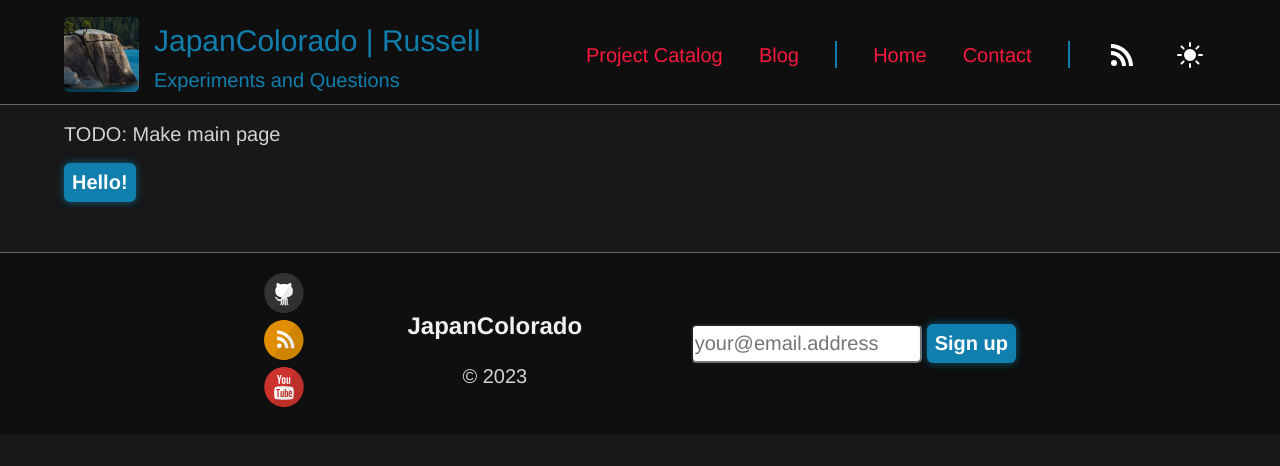
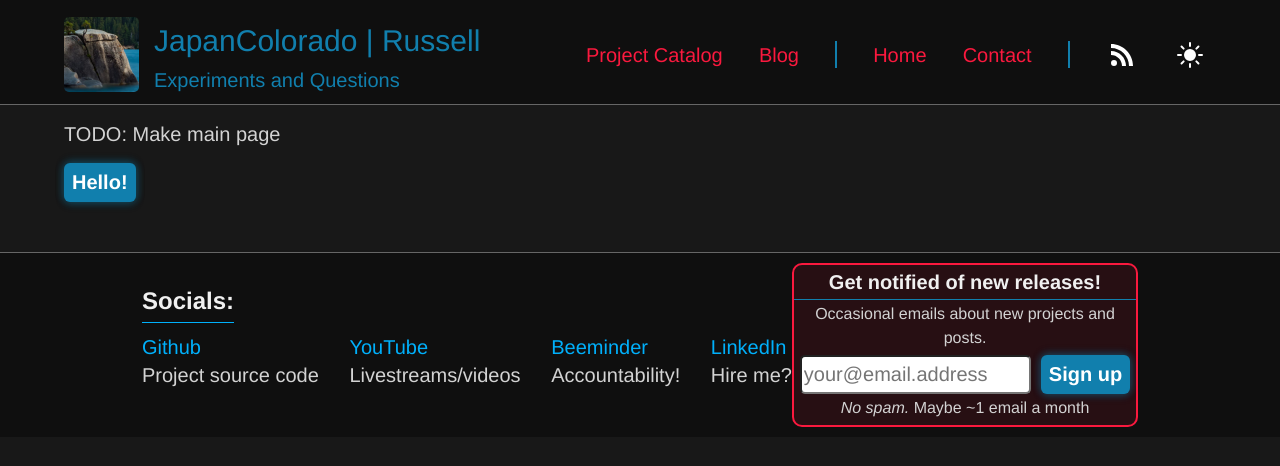
Before and after one commit to JapanColorado/japancolorado.github.io, a Jekyll site: the page built from index.html, in a window 1280 px wide. Shown: the top 466 px of the page. Built offline with Jekyll 4.4.1, drawn with Linux system fonts in a browser that asks for light colours.

Commit message:
Finish main layout of footer

```diff
--- a/_layouts/default.html
+++ b/_layouts/default.html
@@ -93,12 +93,18 @@
     <div class="wrapper-footer">
       <div class="container">
         <footer class="footer">
-          <div class="icons">{% include svg-icons.html %}</div>
-          <div>
-            <h2>JapanColorado</h2>
-            <p>&copy; 2023</p>
+          <div class="socials">
+            <h2>Socials:</h2>
+            <ul class="links">
+              <li><a>Github</a><p>Project source code</p></li>
+              <li><a>YouTube</a><p>Livestreams/videos</p></li>
+              <li><a>Beeminder</a><p>Accountability!</p></li>
+              <li><a>LinkedIn</a><p>Hire me?</p></li>
+            </ul>
           </div>
-
+          <div class="signup">
+            <h3>Get notified of new releases!</h3>
+            <p>Occasional emails about new projects and posts.</p>
             <form
               method="post"
               action="https://weightless.so/api/lists/s6ousm21/subscribe"
@@ -115,6 +121,8 @@
               />
               <button type="submit" class="btn">Sign up</button>
             </form>
+            <p><em>No spam.</em> Maybe ~1 email a month</p>
+          </div>
         </footer>
       </div>
     </div>
--- a/_sass/_footer.scss
+++ b/_sass/_footer.scss
@@ -5,12 +5,11 @@
   background-color: $headerBlack;
 }
 footer {
-  padding: 20px 200px;
+  //padding: 20px 0px;
   text-align: center;
   display: flex;
   align-items: center;
   justify-content: space-between;
-  justify-items: center;
 }
 .icons {
   display: flex;
@@ -18,8 +17,27 @@ footer {
 }
 .email-form {
   display: flex;
+  justify-content: center;
 }
-
+.signup {
+  display: flex;
+  flex-direction: column;
+  width: 375px;
+  margin: 10px 0px;
+  border: 2px solid $accentRed;
+  border-radius: 10px;
+  background-color: rgba(250, 25, 62, 0.1);
+  h3 {
+    margin: 0px;
+    border-bottom: 1px solid $mainBlue;
+  }
+  p {
+    margin-top: 2px;
+    margin-bottom: 5px;
+    font-size: 16px;
+    //color: $white;
+  }
+}
 // Hides label that is used for screen readers
 [for="email-address"] {
   overflow: hidden;
@@ -31,7 +49,69 @@ footer {
   padding: 0;
   border-width: 0;
 }
-#email-address{
-    margin: 0px 5px;
-    border-radius: 5px;
+#email-address {
+  margin-right: 10px;
+  border-radius: 5px;
 }
+.socials {
+  position: relative;
+  top: -10px;
+  h2 {
+    margin: 0px;
+
+    border-bottom: 1px solid $blue;
+    width: fit-content;
+  }
+  text-align: left;
+  height: auto;
+  .links {
+    display: flex;
+    justify-content: space-between;
+    width: 650px;
+    list-style-type: None;
+    //list-style-position: inside;
+    margin: 0px;
+    padding: 0px;
+    padding-top: 10px;
+  }
+  .links li {
+    p {
+      margin: 0px;
+      padding: 0px;
+    }
+  }
+}
+
+@media (min-width: 475px) {
+  .footer {
+    padding: 0em 0em;
+    margin: 0em 0em;
+  }
+}
+@media (min-width: 640px) {
+  .footer {
+    margin: 0rem calc(1rem - 25px);
+  }
+}
+@media (min-width: 768px) {
+  .footer {
+    margin: 0rem calc(2rem - 25px);
+  }
+}
+@media (min-width: 1024px) {
+  .footer {
+    margin: 0rem calc(4rem - 25px);
+  }
+}
+@media (min-width: 1280px) {
+  .footer {
+    margin: 0rem calc(8rem - 50px);
+  }
+}
+@media (min-width: 1536px) {
+  .footer {
+    margin: 0rem calc(16rem - 100px);
+  }
+}
+// TO-DO: Add reactive scaling to footer, especially with links and signup form input;
+// TO-DO: Delete svgs and all references to them, add hrefs to social links
--- a/_sass/_posts.scss
+++ b/_sass/_posts.scss
@@ -191,5 +191,3 @@
     margin: 0rem 16rem;
   }
 }
-
-// TO-DO: Add comments to css code in _posts
```
Lines whose indentation alone changed are shown as unchanged.
